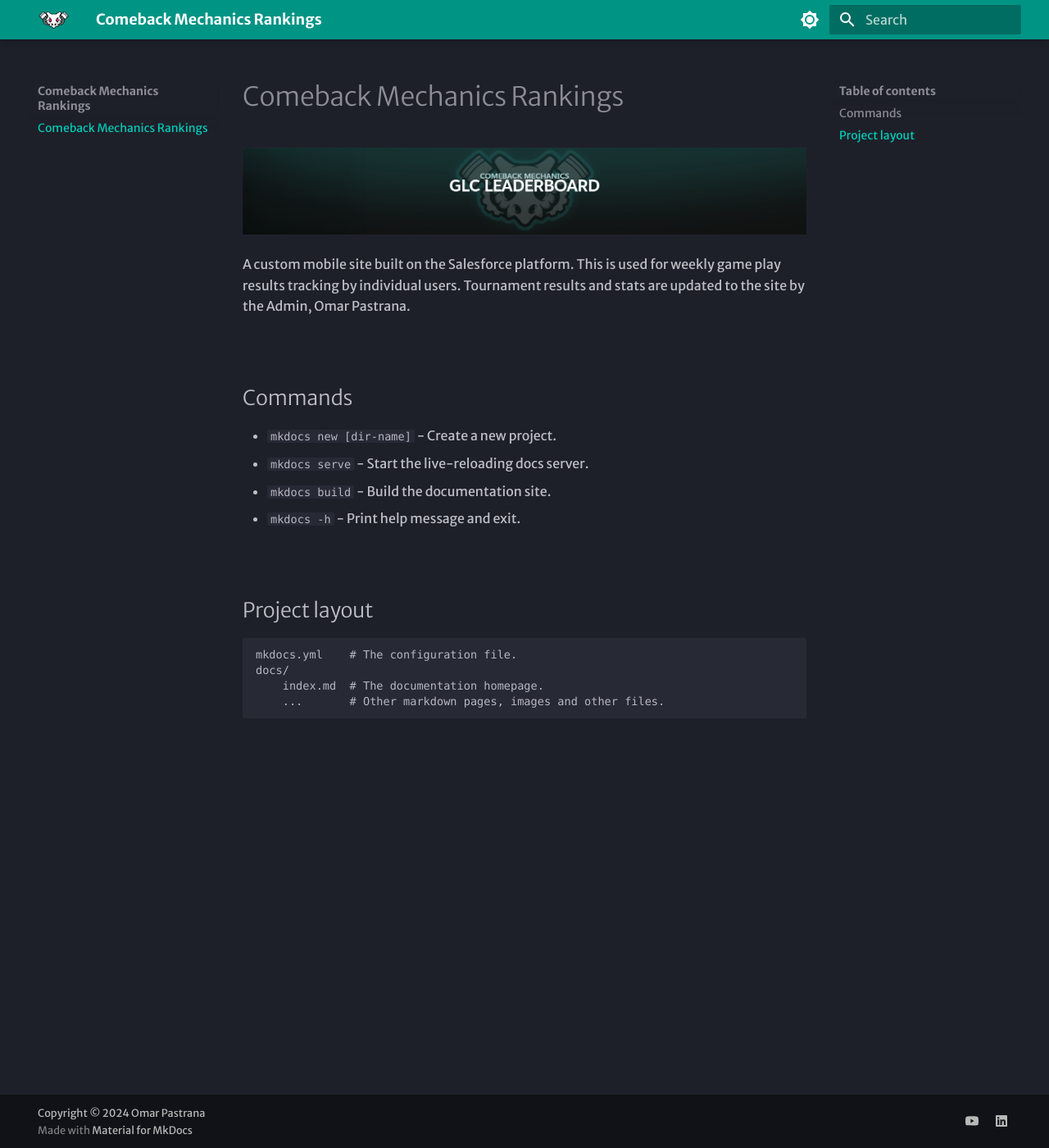
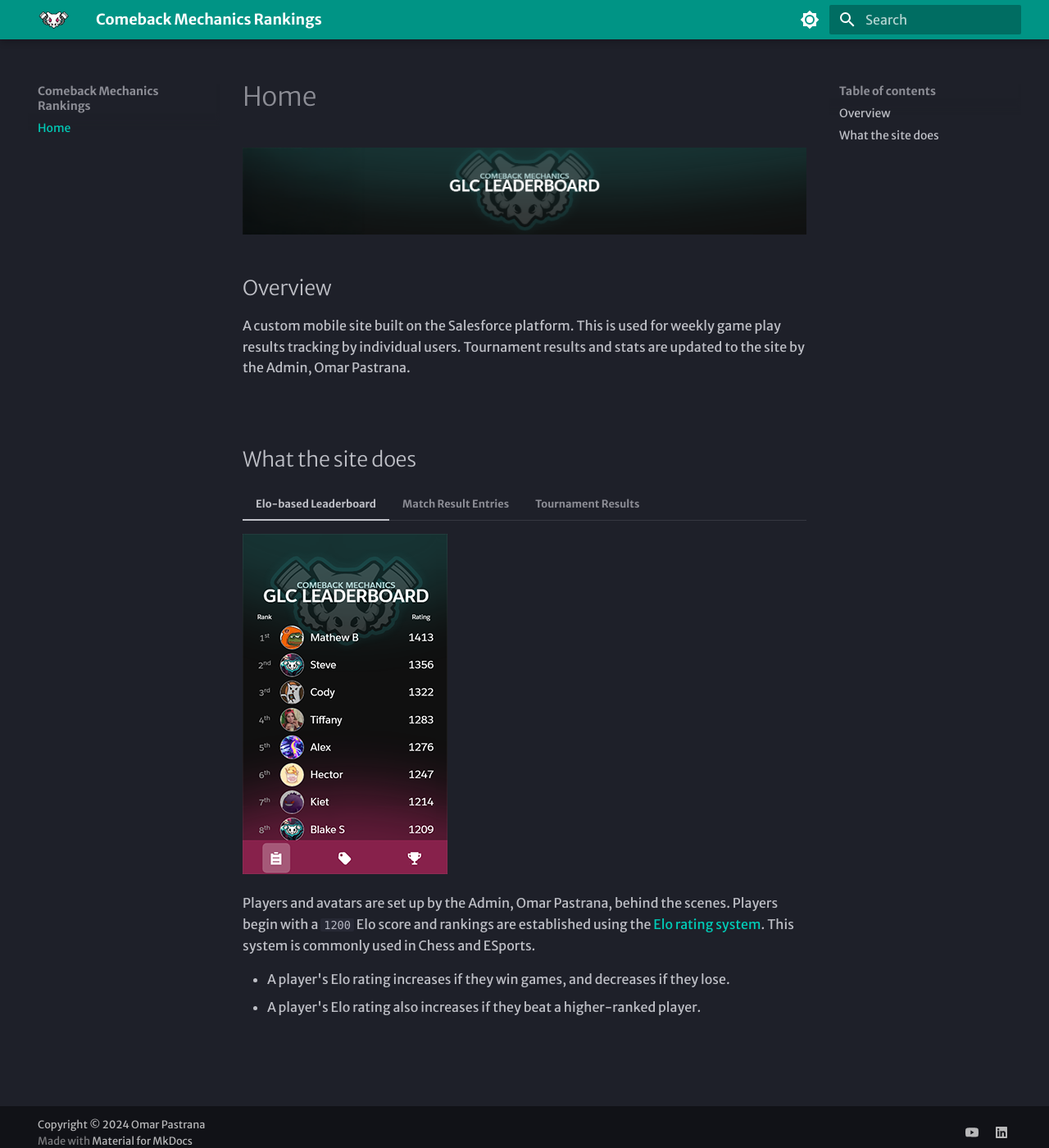
Before and after one commit to PastranaDigital/Comeback-Mechanics-Rankings, an MkDocs documentation site: the page built from docs/index.md, in a window 1280 px wide and 1400 px high. Shown: the whole window at 82% size. Built offline with MkDocs 1.6.1 and Material for MkDocs 9.7.7, drawn with Linux system fonts in a browser that asks for light colours; some web fonts are replaced.

Commit message:
update index page

```diff
--- a/docs/index.md
+++ b/docs/index.md
@@ -1,23 +1,41 @@
-# Comeback Mechanics Rankings
+# Home
 
 ![Comeback Mechanics Banner](./assets/banner.png)
+
+## Overview
 
 A custom mobile site built on the Salesforce platform. This is used for weekly game play results tracking by individual users. Tournament results and stats are updated to the site by the Admin, Omar Pastrana.
 
 <br>
 
-## Commands
+## What the site does
 
-* `mkdocs new [dir-name]` - Create a new project.
-* `mkdocs serve` - Start the live-reloading docs server.
-* `mkdocs build` - Build the documentation site.
-* `mkdocs -h` - Print help message and exit.
+=== "Elo-based Leaderboard"
 
-<br>
+	![Leaderboard Screenshot](./assets/leaderboard-small.png)
 
-## Project layout
+	Players and avatars are set up by the Admin, Omar Pastrana, behind the scenes. Players begin with a `1200` Elo score and rankings are established using the [Elo rating system](https://en.wikipedia.org/wiki/Elo_rating_system). This system is commonly used in Chess and ESports.
 
-    mkdocs.yml    # The configuration file.
-    docs/
-        index.md  # The documentation homepage.
-        ...       # Other markdown pages, images and other files.
+	- A player's Elo rating increases if they win games, and decreases if they lose.
+	- A player's Elo rating also increases if they beat a higher-ranked player.
+
+
+=== "Match Result Entries"
+
+	![Match Result Screenshot](./assets/match-small.png)
+
+	The winning player enters their results on the Ranked Match tab. This adjusts the ratings for each player involved in the match. This can be found in the History section.
+
+
+
+=== "Tournament Results"
+
+	![Tournaments Screenshot](./assets/tournaments-small.png)
+
+	This tab highlights all the recent Tournament Results. This information can also be found on the Leaderboard Tab where it is specific to the player selected.
+
+	- Highlights which deck archetypes are most successful
+	- Helps plan for attendance at the next month's event
+
+
+<br><br>
```
